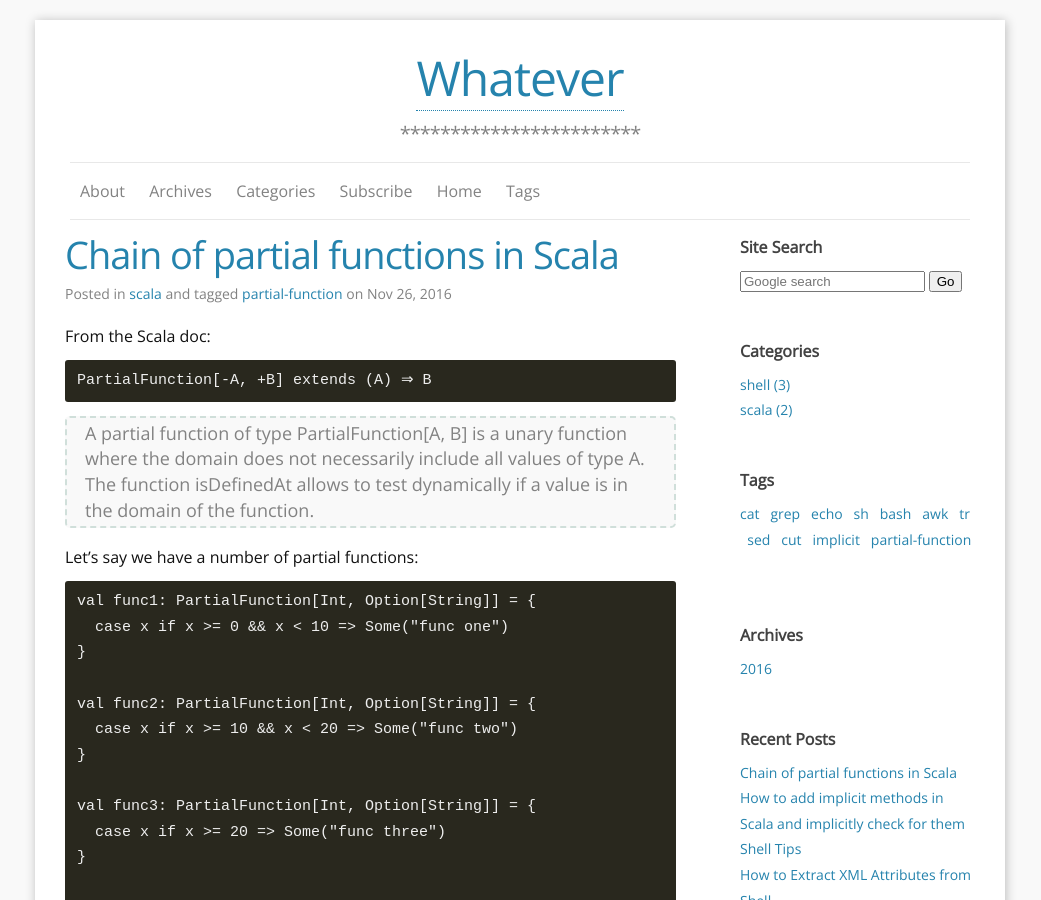
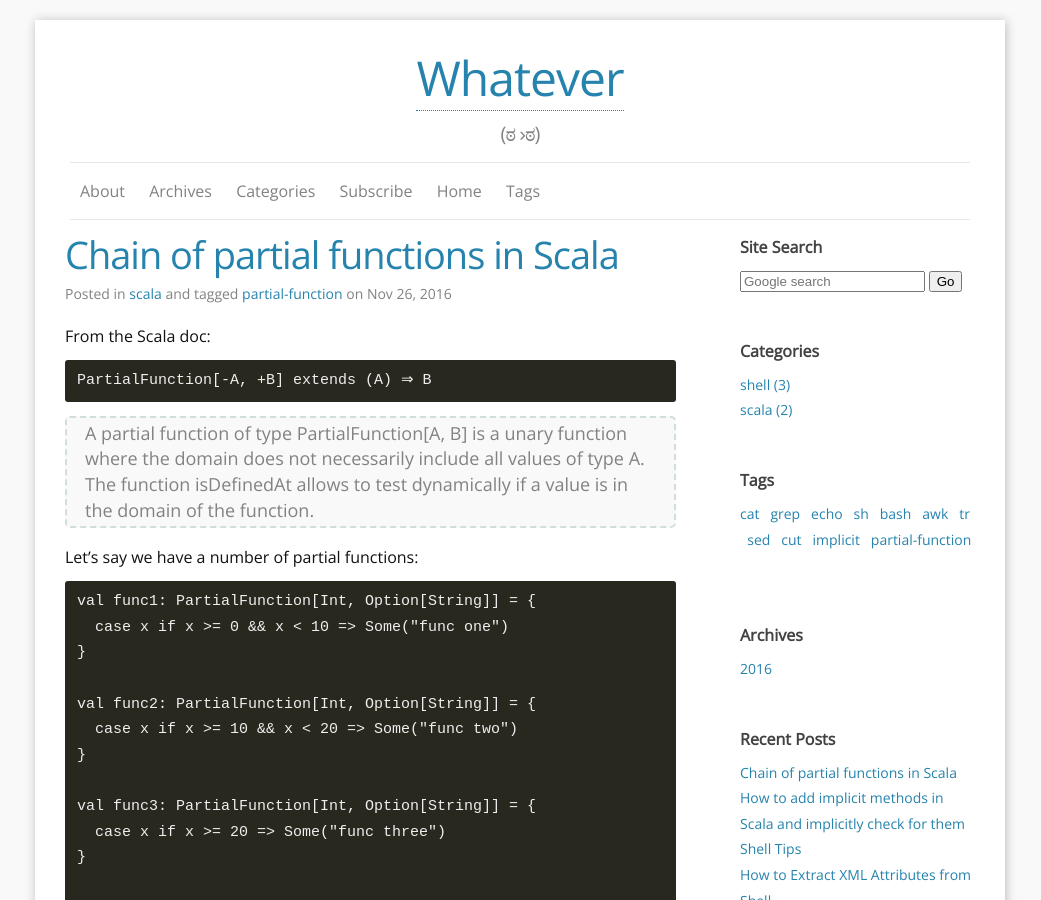
Before and after one commit to danfran/danfran.github.io, a Jekyll site: the page built from index.html, in a window 1280 px wide and 900 px high. Shown: the whole window, without its empty margins (120-1161 px from the left). Built offline with Jekyll 4.4.1, drawn with Linux system fonts in a browser that asks for light colours; nearby versions of some CDN libraries; the list of posts is cut into pages by our own code.

Commit message:
cleaning posts

```diff
--- a/_config.yml
+++ b/_config.yml
@@ -1,6 +1,6 @@
 ### Site info:
 title: Whatever
-tagline: "************************"
+tagline: "(ಠ ›ಠ)"
 author: Daniele Francesconi
 email: dfrancesconi12@gmail.com
 description: "Some tips, notes, sample code about computer languages, framework, libraries, etc." # You can edit this line in _config.yml. It will appear in your document head meta and in your feed.xml site description
```
